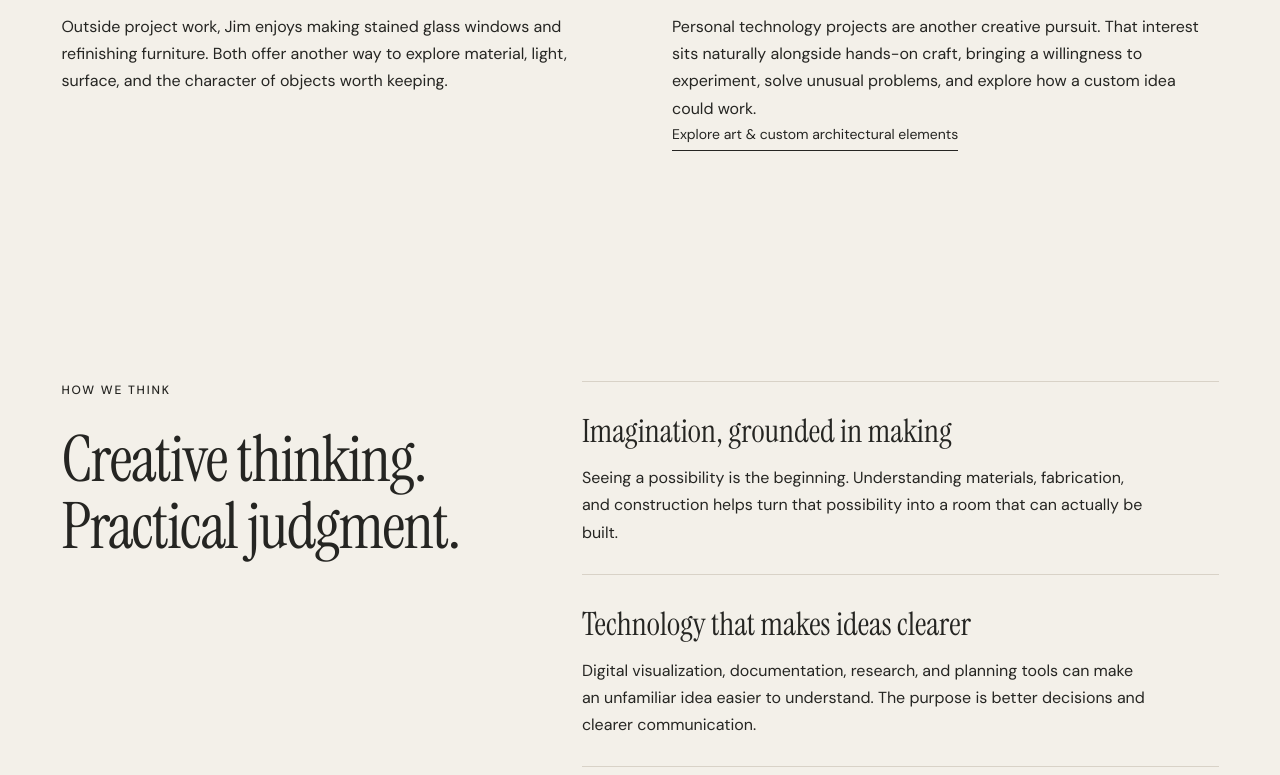
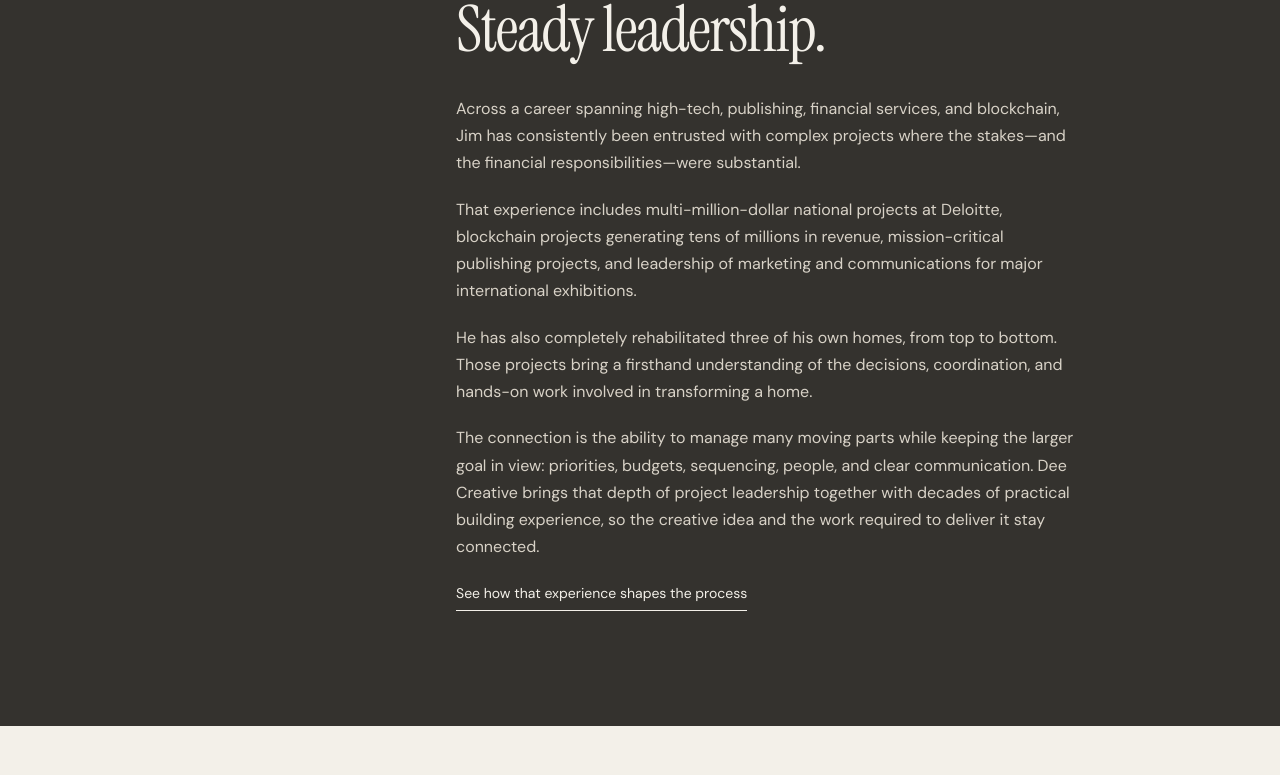
Before and after one commit to jpdnft/dee_creative, a Next.js app: page /about in a window 1280 px wide. Shown: the part 2385-3160 px from the top of the page. Built offline with nearby package versions, Linux system fonts and the light colour scheme; no server answers.

Commit message:
Add large-scale project leadership background to About page

```diff
--- a/app/about/page.tsx
+++ b/app/about/page.tsx
@@ -30,6 +30,17 @@ export default function AboutPage() {
         <div className={styles.license}><span>Construction & design projects since the 1990s</span><span>Portland-area finish carpentry</span><span>Large-scale built-ins & architectural details</span></div>
       </div>
     </section>
+    <section className={`section ${styles.split} ${styles.dark}`} aria-labelledby="project-leadership-heading">
+      <p className="eyebrow">Project leadership</p>
+      <div>
+        <h2 id="project-leadership-heading">Complex projects.<br />Steady leadership.</h2>
+        <p>Across a career spanning high-tech, publishing, financial services, and blockchain, Jim has consistently been entrusted with complex projects where the stakes—and the financial responsibilities—were substantial.</p>
+        <p>That experience includes multi-million-dollar national projects at Deloitte, blockchain projects generating tens of millions in revenue, mission-critical publishing projects, and leadership of marketing and communications for major international exhibitions.</p>
+        <p>He has also completely rehabilitated three of his own homes, from top to bottom. Those projects bring a firsthand understanding of the decisions, coordination, and hands-on work involved in transforming a home.</p>
+        <p>The connection is the ability to manage many moving parts while keeping the larger goal in view: priorities, budgets, sequencing, people, and clear communication. Dee Creative brings that depth of project leadership together with decades of practical building experience, so the creative idea and the work required to deliver it stay connected.</p>
+        <a className="text-link" href="/process">See how that experience shapes the process</a>
+      </div>
+    </section>
     <section className={`section ${styles.notes}`} aria-label="Creative interests">
       <div><h3>A curiosity that extends beyond the job.</h3><p>Outside project work, Jim enjoys making stained glass windows and refinishing furniture. Both offer another way to explore material, light, surface, and the character of objects worth keeping.</p></div>
       <div><h3>Making room for technology, too.</h3><p>Personal technology projects are another creative pursuit. That interest sits naturally alongside hands-on craft, bringing a willingness to experiment, solve unusual problems, and explore how a custom idea could work.</p><a className="text-link" href="/services#art-and-custom-elements">Explore art & custom architectural elements</a></div>
```
